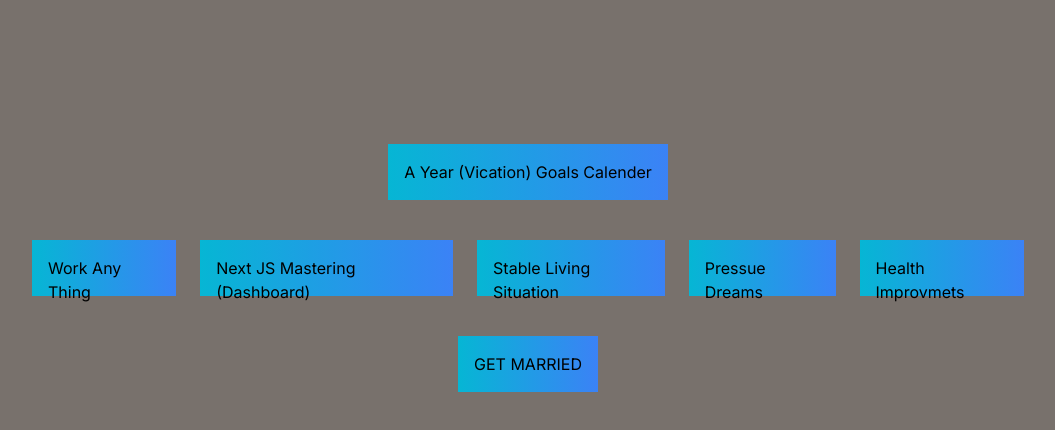
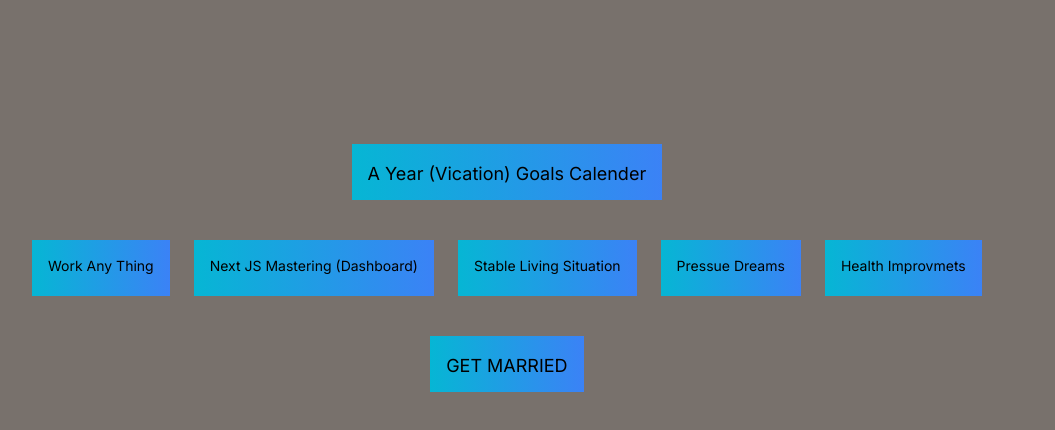
Before and after one commit to Mostafa-El-Masry/dashboardv.4, a Next.js app: page / in a window 1280 px wide. Shown: the top 430 px of the page, without its empty margins (112-1167 px from the left). Built offline with nearby package versions, Linux system fonts and the light colour scheme.

Commit message:
text adjustment

```diff
--- a/app/page.tsx
+++ b/app/page.tsx
@@ -2,10 +2,10 @@ import React from 'react'
 
 const HomePage = () => {
   return (
-    <div className="flex h-screen bg-stone-500 capitalize">
+    <div className="flex h-screen bg-stone-500 capitalize text-lg">
     <div className='flex flex-col items-center gap-10 m-36'>
       <div className="h-14 bg-gradient-to-r from-cyan-500 to-blue-500 p-4">A year (Vication) goals calender</div>
-    <div className='flex flex-row gap-6 '>
+    <div className='flex flex-row gap-6 text-sm'>
       <div className="h-14 bg-gradient-to-r from-cyan-500 to-blue-500 p-4">Work Any Thing</div>
       <div className="h-14 bg-gradient-to-r from-cyan-500 to-blue-500 p-4">Next JS Mastering (dashboard)</div>
       <div className="h-14 bg-gradient-to-r from-cyan-500 to-blue-500 p-4">Stable living situation</div>
```
